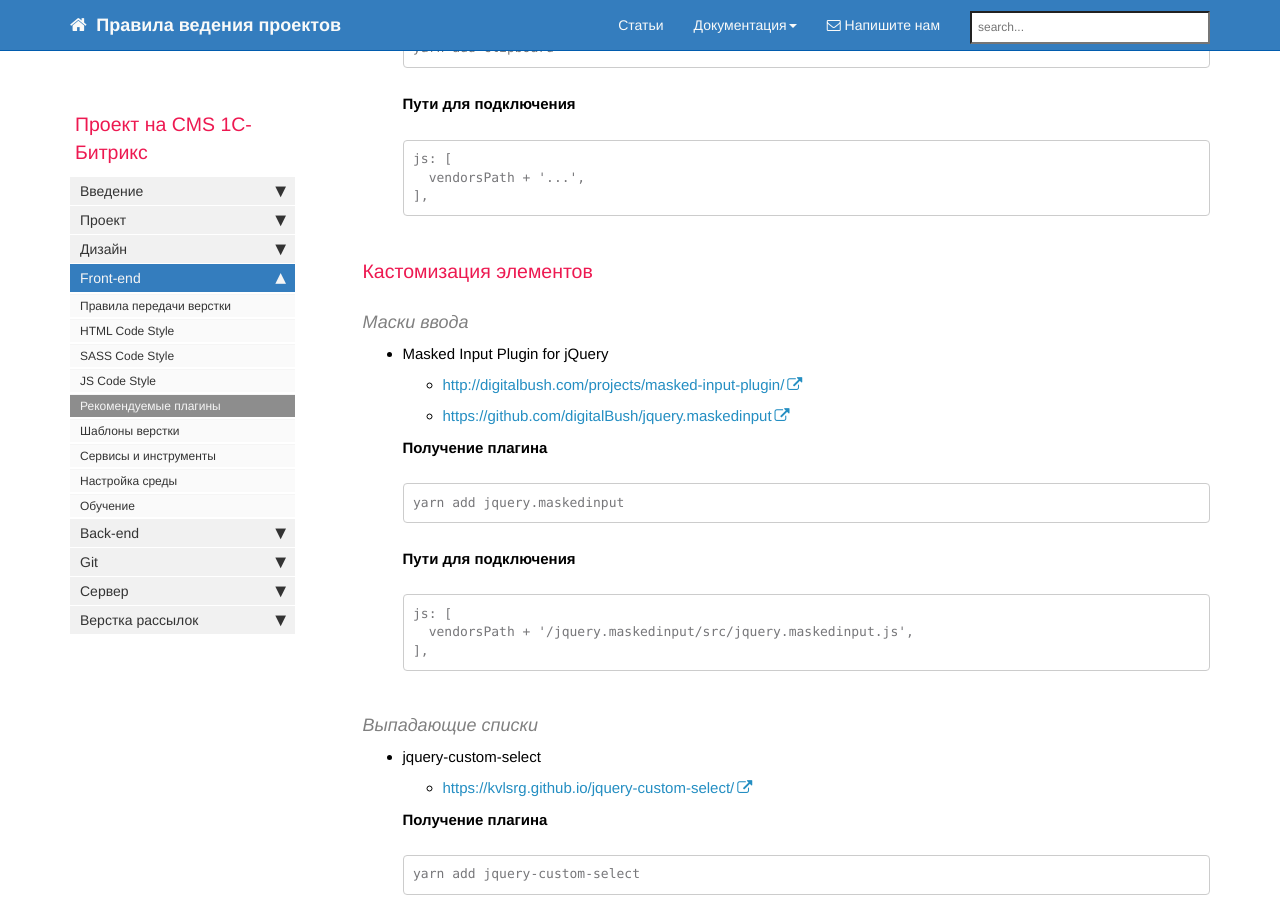
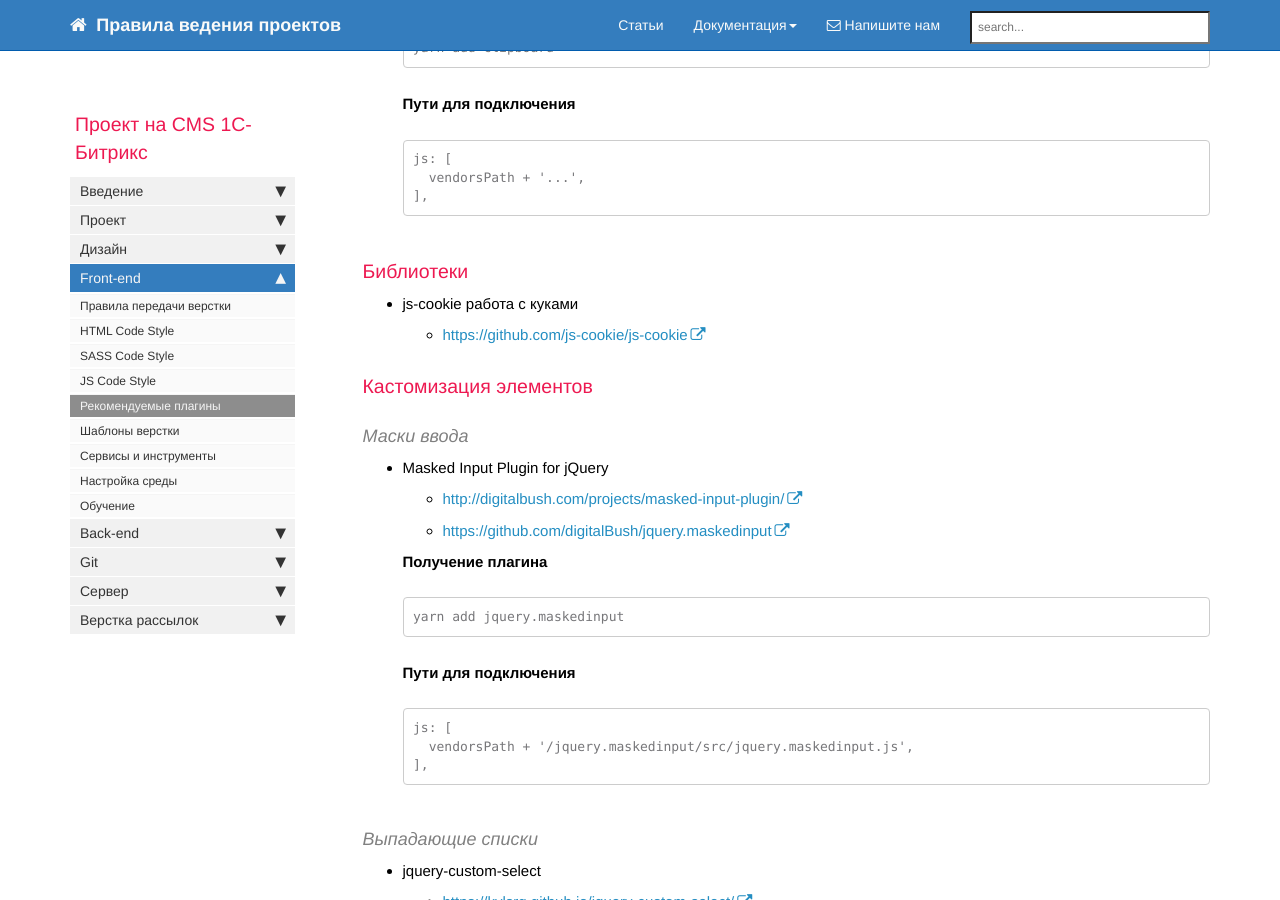
Before and after one commit to gdecider/gdecider.github.io, a Jekyll site: the page built from pages/bx/bx_front-recomend-plugins.md, in a window 1280 px wide and 900 px high, scrolled down 7369 px. Built offline with Jekyll 4.4.1, drawn with Linux system fonts in a browser that asks for light colours; nearby versions of some CDN libraries; comment, search, counter and statistics services are not loaded.

Commit message:
Update bx_front-recomend-plugins.md

````diff
--- a/pages/bx/bx_front-recomend-plugins.md
+++ b/pages/bx/bx_front-recomend-plugins.md
@@ -408,6 +408,12 @@ toc: false
   ],
   ```
 
+### Библиотеки
+
+* js-cookie работа с куками
+
+  * [https://github.com/js-cookie/js-cookie](https://github.com/js-cookie/js-cookie)
+
 ### Кастомизация элементов
 
 #### Маски ввода
````
